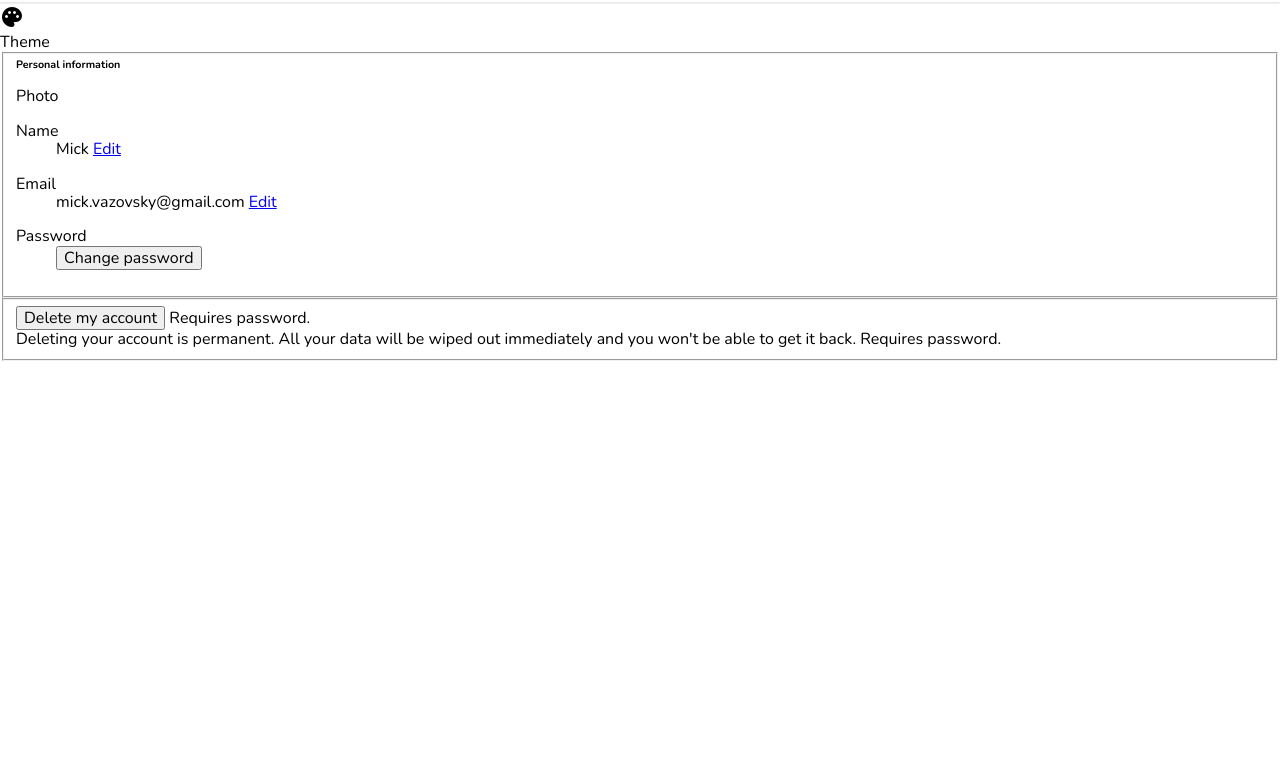
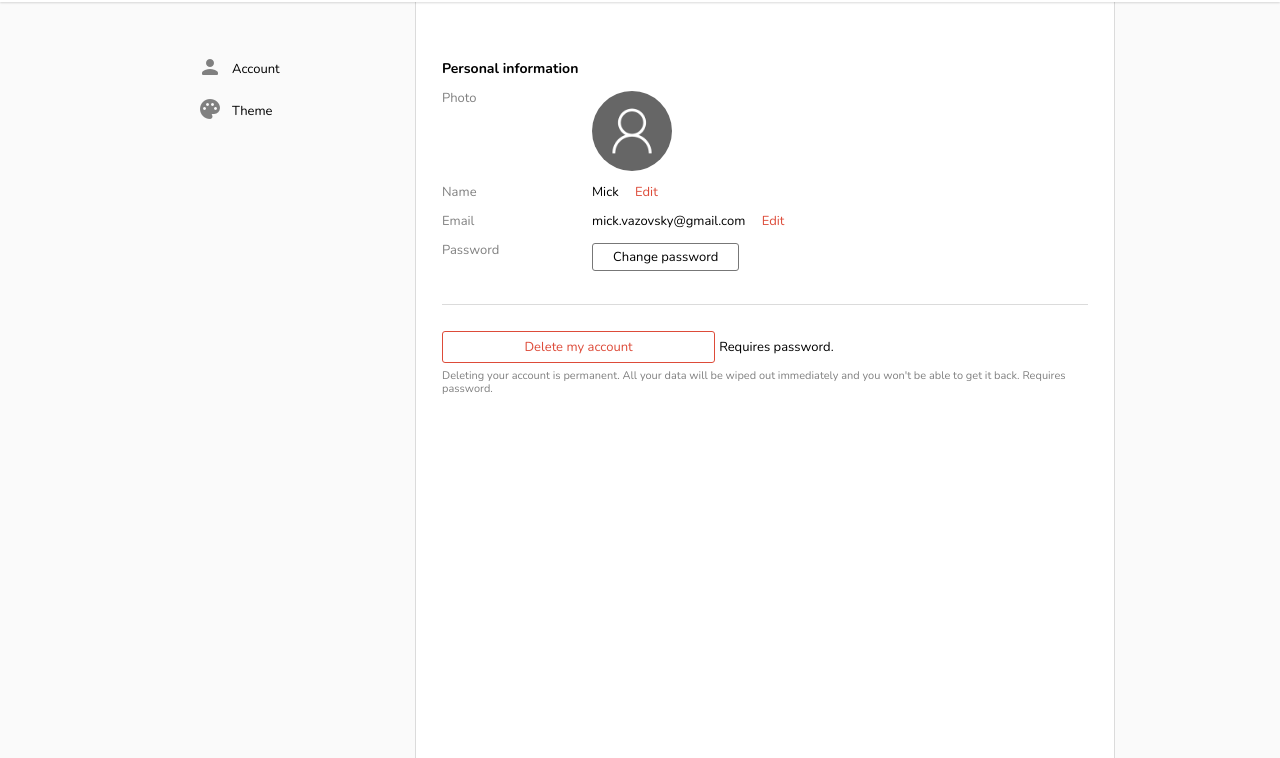
Before and after one commit to artur-h/ToDo-App, a website built with webpack: page src/index.html in a window 1280 px wide. Shown: the part 42-800 px from the top of the page. Built offline with nearby package versions, Linux system fonts and the light colour scheme.

Commit message:
Styled settings page

```diff
--- a/src/index.html
+++ b/src/index.html
@@ -45,7 +45,7 @@
         </ul>
       </aside>
       <section class="s-content">
-        <fieldset class="s-content-fieldset">
+        <fieldset class="s-content__fieldset">
           <h6 class="s-content__section-name">
             Personal information
           </h6>
@@ -78,7 +78,7 @@
             </dd>
           </dl>
         </fieldset>
-        <fieldset class="s-content-fieldset">
+        <fieldset class="s-content__fieldset">
           <button class="s-content__delete-btn">Delete my account</button>
           <span class="s-content__warning-short">Requires password.</span>
           <p class="s-content__warning-long">
--- a/src/scss/settings/s-aside.scss
+++ b/src/scss/settings/s-aside.scss
@@ -1,8 +1,29 @@
 .s-aside {
+  padding: 90px 26px 0;
+  width: 250px;
 
+  &__list-item {
+    display: flex;
+    align-items: center;
+    padding: 7px;
+    border-radius: 3px;
+    cursor: pointer;
 
-  &__list {}
-  &__list-item {}
-  &__icon {}
-  &__name {}
+    &:hover,
+    &--active {
+      background-color: $color-white;
+    }
+
+    &--active {
+      cursor: default;
+      font-weight: 700;
+    }
+  }
+  &__icon {
+    color: $color-grey;
+    margin-right: 10px;
+  }
+  &__name {
+    font-size: 13px;
+  }
 }
--- a/src/scss/settings/s-content.scss
+++ b/src/scss/settings/s-content.scss
@@ -1,17 +1,108 @@
+.s-container {
+  display: flex;
+  justify-content: center;
+  background-color: #fafafa;
+  height: 100vh;
+}
+
 .s-content {
+  padding: 90px 26px 40px;
+  border-right: 1px solid $color-border;
+  border-left: 1px solid $color-border;
+  width: 70%;
+  max-width: 700px;
+  background-color: $color-white;
 
+  &__fieldset {
+    margin: 0;
+    padding: 26px 0;
+    border: none;
 
-  &__fieldset {}
-  &__section-name {}
-  &__list {}
-  &__term {}
-  &__description {}
-  &__img-wrapper {}
-  &__img {}
-  &__data {}
-  &__edit {}
-  &__pwd-btn {}
-  &__delete-btn {}
-  &__warning-short {}
-  &__warning-long {}
+    &:first-child {
+      padding-top: 13px;
+    }
+
+    &:not(:last-child) {
+      border-bottom: 1px solid $color-border;
+    }
+  }
+  &__section-name {
+    margin-bottom: 7px;
+    font-size: 14px;
+  }
+  &__list {
+    display: flex;
+    margin: 0;
+    padding: 7px 0;
+    font-size: 13px;
+  }
+  &__term {
+    padding-right: 10px;
+    width: 150px;
+    color: $color-grey;
+  }
+  &__description {
+    margin: 0;
+  }
+  &__img-wrapper {
+    width: 80px;
+    height: 80px;
+    border-radius: 50%;
+  }
+  &__img {
+    background-image: url("../assets/images/default-account.png");
+    background-size: cover;
+    border-radius: 50%;
+    width: 80px;
+    height: 80px;
+  }
+  &__edit {
+    margin-left: 13px;
+    color: $color-red;
+    text-decoration: none;
+
+    &:hover {
+      text-decoration: underline;
+    }
+  }
+  &__pwd-btn {
+    padding: 3px 20px;
+    border: 1px solid #777;
+    border-radius: 3px;
+    background-color: $color-white;
+    line-height: 20px;
+    cursor: pointer;
+    outline: none;
+
+    &:hover {
+      background-color: #777;
+      color: $color-white;
+    }
+  }
+  &__delete-btn {
+    padding: 3px 20px;
+    line-height: 24px;
+    min-width: 273px;
+    border: 1px solid $color-red;
+    border-radius: 3px;
+    color: $color-red;
+    background-color: $color-white;
+    text-align: center;
+    font-size: 13px;
+    cursor: pointer;
+    outline: none;
+
+    &:hover {
+      background-color: $color-red;
+      color: $color-white;
+    }
+  }
+  &__warning-short {
+    font-size: 13px;
+  }
+  &__warning-long {
+    margin: 7px 0 20px;
+    font-size: 11px;
+    color: $color-grey;
+  }
 }
--- a/src/scss/settings/s-header.scss
+++ b/src/scss/settings/s-header.scss
@@ -10,6 +10,7 @@
   z-index: 10;
 
   &__left-section {
+    padding-left: 12px;
     width: 250px;
   }
   &__right-section {
@@ -28,8 +29,12 @@
   &__close-wrapper {
     display: flex;
     align-items: center;
-    padding-right: 26px;
     color: $color-light-grey;
+    cursor: pointer;
+
+    &:hover .s-header__text {
+      color: $color-black;
+    }
   }
   &__text {
     padding-bottom: 3px;
--- a/src/scss/variables.scss
+++ b/src/scss/variables.scss
@@ -9,5 +9,6 @@ $color-grey: grey;
 $color-light-grey: rgb(184, 184, 184);
 $color-hover-grey: rgb(238, 238, 238);
 $color-hover-lighter: hsla(0, 0, 100%, 0.2);
+$color-red: #dd4b39;
 
 $transition: .15s cubic-bezier(.4,0,.2,1);
```
